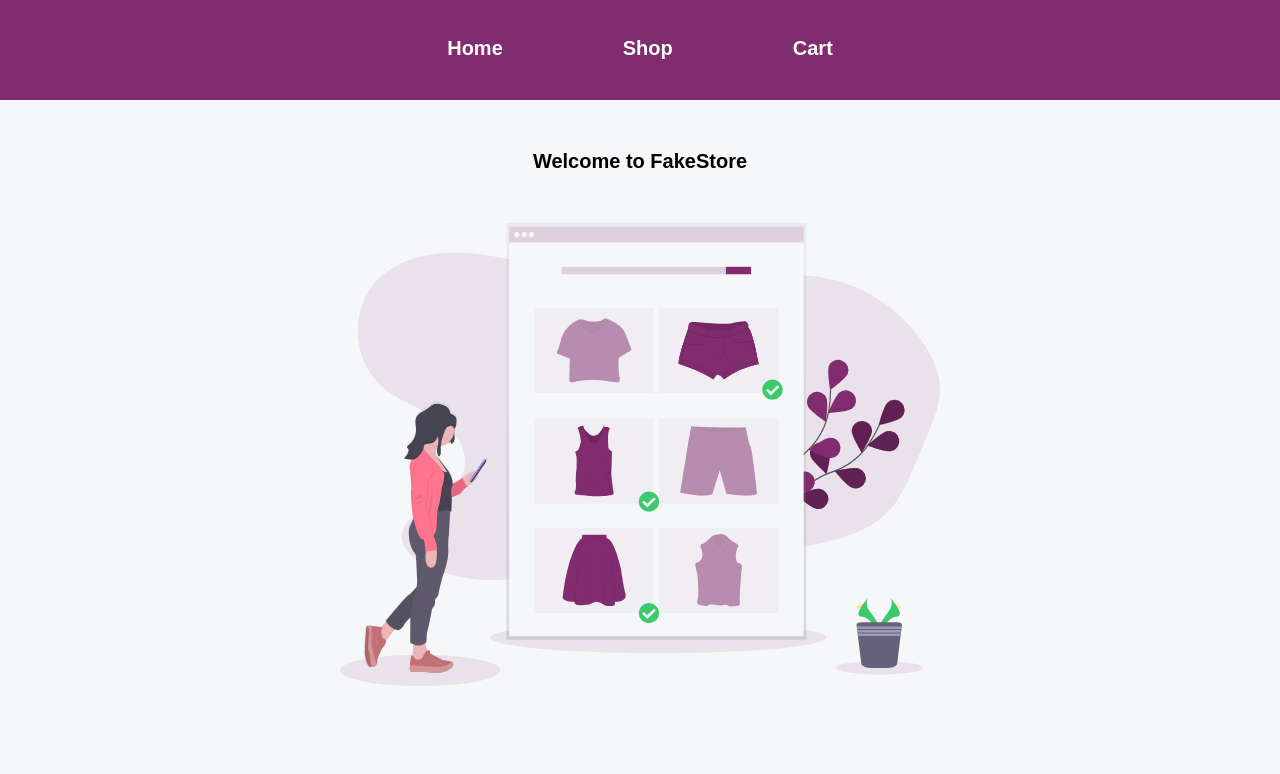
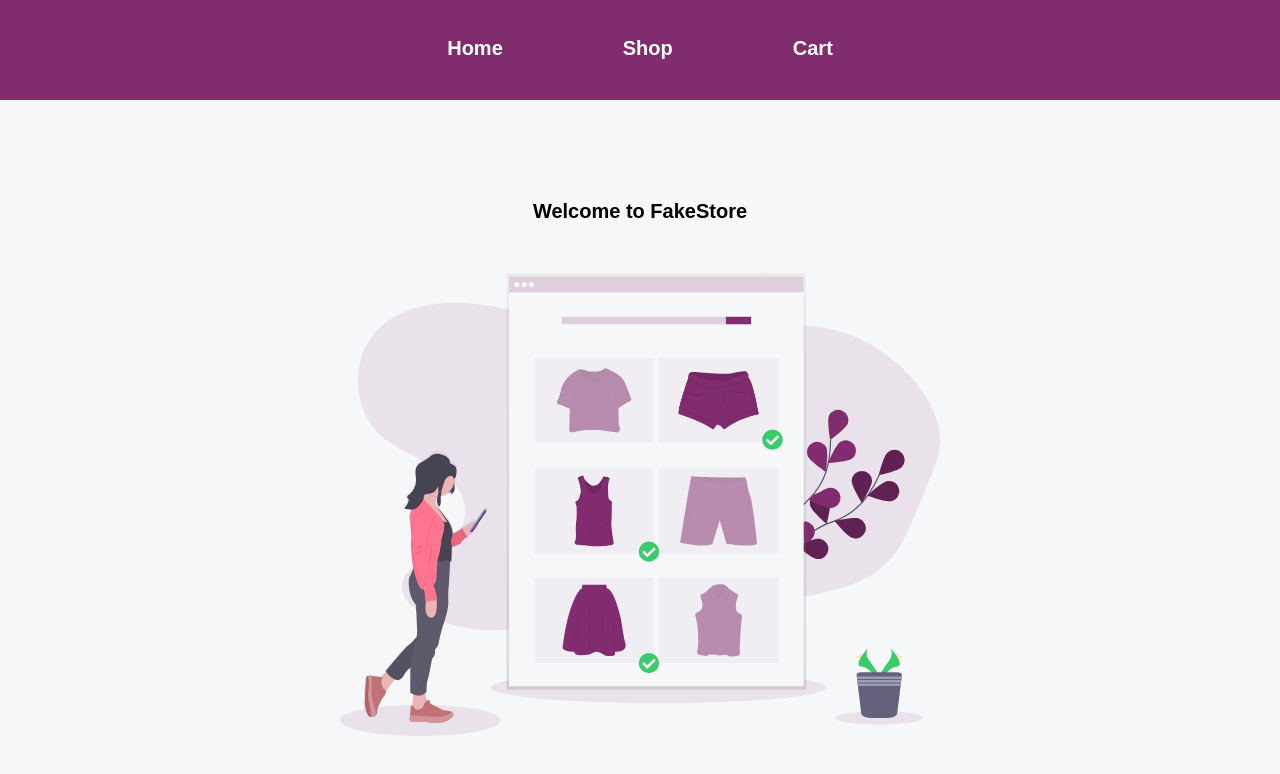
Before and after one commit to yunemak/shopping-cart, a React (Vite) app: page / in a window 1280 px wide. Shown: the top 774 px of the page. Built offline with nearby package versions, Linux system fonts and the light colour scheme.

Commit message:
style: Add layout for item list

```diff
--- a/src/index.css
+++ b/src/index.css
@@ -16,3 +16,9 @@
 body {
 	background-color: var(--color-body-background);
 }
+
+#root {
+	display: flex;
+	flex-direction: column;
+	gap: 50px;
+}
--- a/src/pages/Shop/Shop.jsx
+++ b/src/pages/Shop/Shop.jsx
@@ -6,11 +6,12 @@ const Shop = () => {
 			<div className={styles.item}>
 				<h2 className={styles.title}>Item Name</h2>
 				<img className={styles.img} alt="item image" />
-				<input type="number" />
+				<input type="number" classList={styles.itemAmountInput} />
 				<div>
 					<button className={styles.increaseAmountButton}>+</button>
 					<button className={styles.decreaseAmountButton}>-</button>
 				</div>
+				<button>Add To Cart</button>
 			</div>
 		</div>
 	);
--- a/src/pages/Shop/Shop.module.css
+++ b/src/pages/Shop/Shop.module.css
@@ -1,4 +1,5 @@
 .itemContainer {
+	margin: 0 50px;
 	display: flex;
 	flex-wrap: wrap;
 }
@@ -9,6 +10,12 @@
 	flex-direction: column;
 	align-items: center;
 	justify-content: center;
+	gap: 10px;
+}
+
+.itemAmountInput {
+	width: 50px;
+	background-color: blue;
 }
 
 .increaseAmountButton,
```
